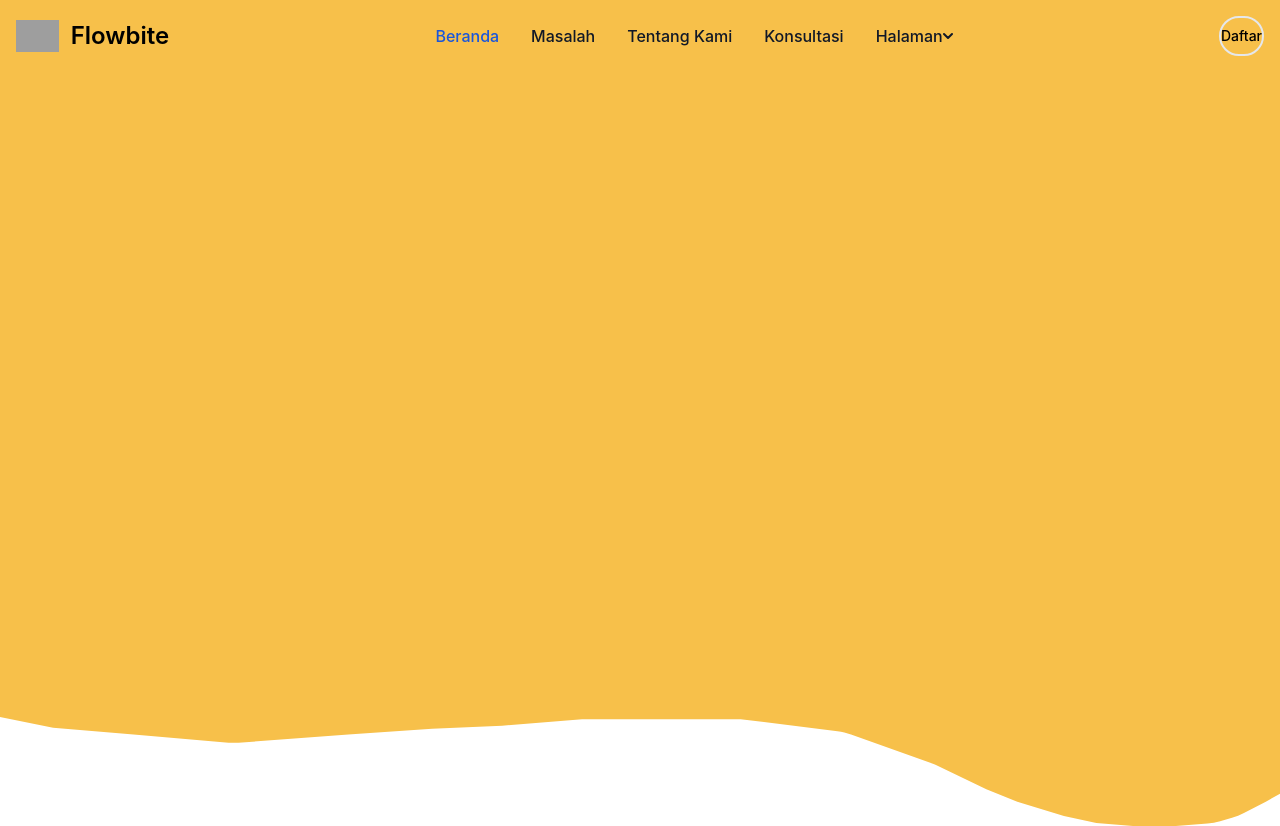
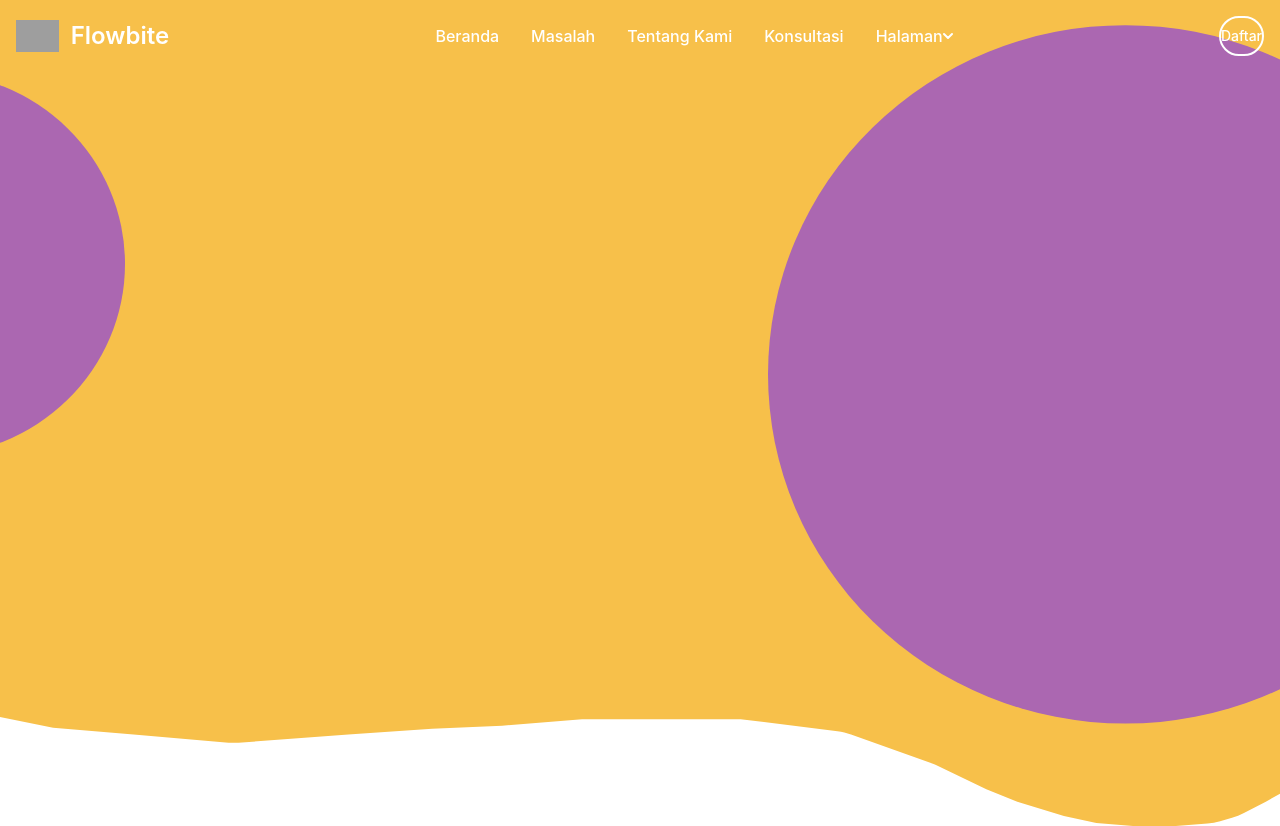
Before and after one commit to reynaldo0/enheal-sycology, a website: page src/index.html in a window 1280 px wide. Drawn offline with nearby package versions, Linux system fonts and the light colour scheme; grey boxes are pictures that could not be loaded.

Commit message:
new : background image

```diff
--- a/src/index.html
+++ b/src/index.html
@@ -11,8 +11,8 @@
     />
   </head>
   <body>
-    <img class="absolute top-0 bottom-0 -z-10 bg-cover" src="../public/bg/bg1.svg" alt="">
-    <nav class="z-10">
+    <img class="absolute inset-0 -z-10 w-full object-cover" src="../public/bg/bg1.svg" alt="Background 1" />
+    <nav class="z-50">
         <div
           class="max-w-screen-2xl flex flex-wrap items-center justify-between mx-auto p-4"
         >
@@ -26,14 +26,16 @@
               alt="Flowbite Logo"
             />
             <span
-            class="self-center text-2xl font-semibold whitespace-nowrap dark:text-white"
+              class="self-center text-2xl font-semibold whitespace-nowrap text-white"
               >Flowbite</span
             >
           </a>
-        <div class="flex md:order-2 space-x-3 md:space-x-0 rtl:space-x-reverse">
+          <div
+            class="flex md:order-2 space-x-3 md:space-x-0 rtl:space-x-reverse"
+          >
             <button
               type="button"
-            class="text-black border-2 border-green-400 font-medium rounded-full text-sm px-8 py-2 text-center dark:bg-blue-600 dark:hover:bg-blue-700 dark:focus:ring-blue-800"
+              class="text-white border-2 border-white font-medium rounded-full text-sm px-8 py-2 text-center dark:bg-blue-600 dark:hover:bg-blue-700 dark:focus:ring-blue-800"
             >
               Daftar
             </button>
@@ -67,12 +69,12 @@
             id="navbar-cta"
           >
             <ul
-            class="flex flex-col font-medium p-4 md:p-0 mt-4 border border-gray-100 rounded-lg bg-gray-50 md:space-x-8 rtl:space-x-reverse md:flex-row md:mt-0 md:border-0 md:bg-transparent dark:bg-gray-800 md:dark:bg-gray-900 dark:border-gray-700"
+              class="flex flex-col font-medium p-4 md:p-0 mt-4 border border-gray-100 rounded-lg bg-gray-50 md:space-x-8 rtl:space-x-reverse md:flex-row md:mt-0 md:border-0 md:bg-transparent dark:bg-gray-800 md:dark:bg-white dark:border-gray-700"
             >
               <li>
                 <a
                   href="#"
-                class="block py-2 px-3 md:p-0 text-white bg-blue-700 rounded md:bg-transparent md:text-blue-700 md:dark:text-blue-500"
+                  class="block py-2 px-3 md:p-0 text-white bg-blue-700 rounded md:bg-transparent md:dark:text-blue-500"
                   aria-current="page"
                   >Beranda</a
                 >
@@ -80,21 +82,21 @@
               <li>
                 <a
                   href="#"
-                class="block py-2 px-3 md:p-0 text-gray-900 rounded hover:bg-gray-100 md:hover:bg-transparent md:hover:text-blue-700 md:dark:hover:text-blue-500 dark:text-white dark:hover:bg-gray-700 dark:hover:text-white md:dark:hover:bg-transparent dark:border-gray-700"
+                  class="block py-2 px-3 md:p-0 text-white rounded hover:bg-gray-100 md:hover:bg-transparent md:hover:text-blue-700 md:dark:hover:text-blue-500 dark:text-white dark:hover:bg-gray-700 dark:hover:text-white md:dark:hover:bg-transparent dark:border-gray-700"
                   >Masalah</a
                 >
               </li>
               <li>
                 <a
                   href="#"
-                class="block py-2 px-3 md:p-0 text-gray-900 rounded hover:bg-gray-100 md:hover:bg-transparent md:hover:text-blue-700 md:dark:hover:text-blue-500 dark:text-white dark:hover:bg-gray-700 dark:hover:text-white md:dark:hover:bg-transparent dark:border-gray-700"
+                  class="block py-2 px-3 md:p-0 text-white rounded hover:bg-gray-100 md:hover:bg-transparent md:hover:text-blue-700 md:dark:hover:text-blue-500 dark:text-white dark:hover:bg-gray-700 dark:hover:text-white md:dark:hover:bg-transparent dark:border-gray-700"
                   >Tentang Kami</a
                 >
               </li>
               <li>
                 <a
                   href="#"
-                class="block py-2 px-3 md:p-0 text-gray-900 rounded hover:bg-gray-100 md:hover:bg-transparent md:hover:text-blue-700 md:dark:hover:text-blue-500 dark:text-white dark:hover:bg-gray-700 dark:hover:text-white md:dark:hover:bg-transparent dark:border-gray-700"
+                  class="block py-2 px-3 md:p-0 text-white rounded hover:bg-gray-100 md:hover:bg-transparent md:hover:text-blue-700 md:dark:hover:text-blue-500 dark:text-white dark:hover:bg-gray-700 dark:hover:text-white md:dark:hover:bg-transparent dark:border-gray-700"
                   >Konsultasi</a
                 >
               </li>
@@ -102,7 +104,7 @@
                 <button
                   id="dropdownNavbarLink"
                   data-dropdown-toggle="dropdownNavbar"
-                  class="flex items-center justify-between w-full py-2 px-3 text-gray-900 hover:bg-gray-100 md:hover:bg-transparent md:border-0 md:hover:text-blue-700 md:p-0 md:w-auto dark:text-white md:dark:hover:text-blue-500 dark:focus:text-white dark:hover:bg-gray-700 md:dark:hover:bg-transparent"
+                  class="flex items-center justify-between w-full py-2 px-3 text-white hover:bg-gray-100 md:hover:bg-transparent md:border-0 md:hover:text-blue-700 md:p-0 md:w-auto dark:text-white md:dark:hover:text-blue-500 dark:focus:text-white dark:hover:bg-gray-700 md:dark:hover:bg-transparent"
                 >
                   Halaman
                   <svg
@@ -221,6 +223,10 @@
           </div>
         </div>
       </nav>
+    </header>
+    <img class="absolute top-8 left-0 h-96" style="width:10%;" src="../public/bg/bg3.svg" alt="Background 2" />
+    <img class="absolute top-0 right-0 h-full -z-10" style="width:40%;" src="../public/bg/bg2.svg" alt="Background 2" />
+
 
     <!-- FLOWBITE -->
     <script src="https://cdnjs.cloudflare.com/ajax/libs/flowbite/2.3.0/flowbite.min.js"></script>
```
Also changed, not shown: public/bg/bg2.svg (added), public/bg/bg3.svg (added), src/css/output.css. Lines whose indentation alone changed are shown as unchanged.
